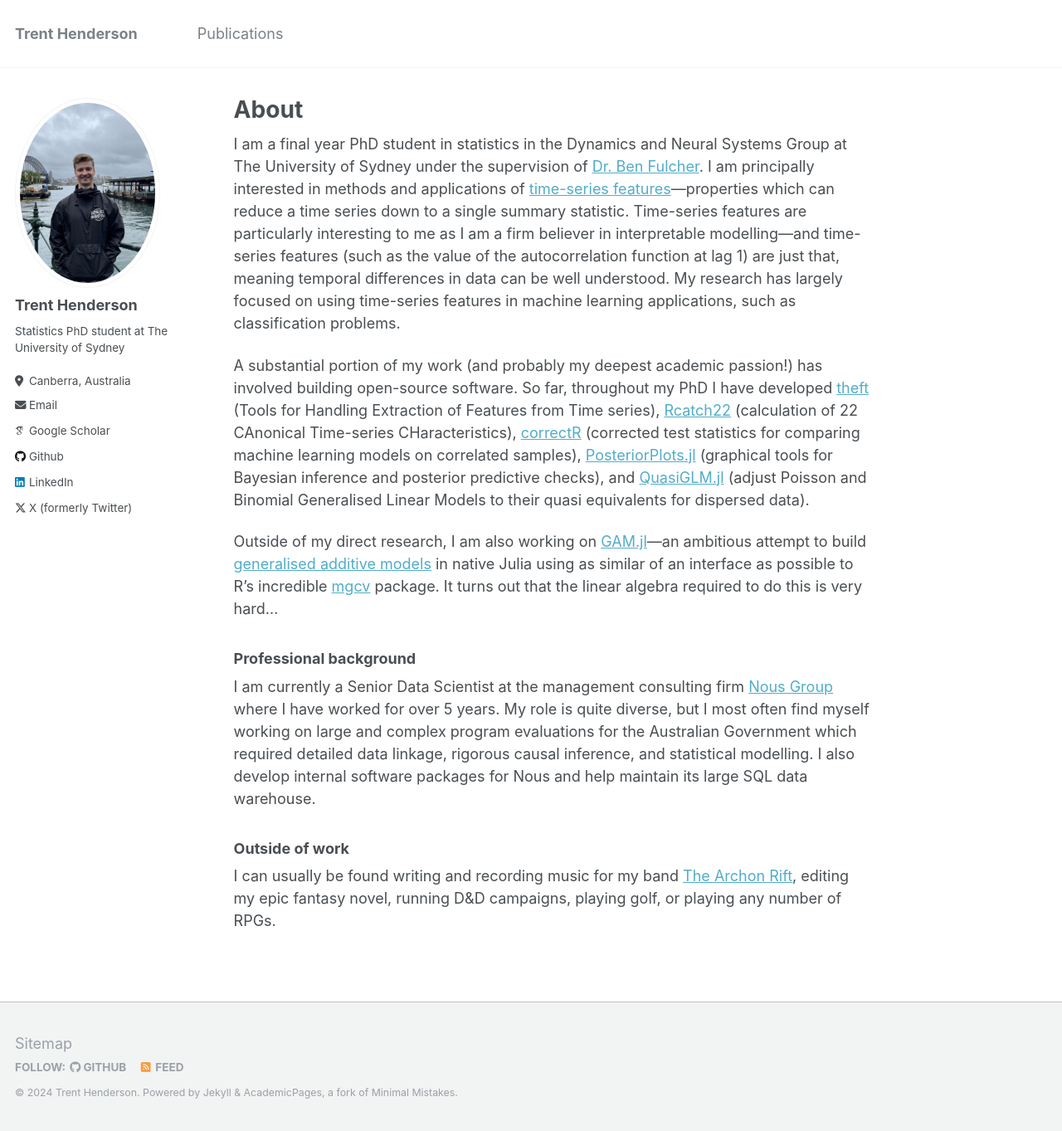
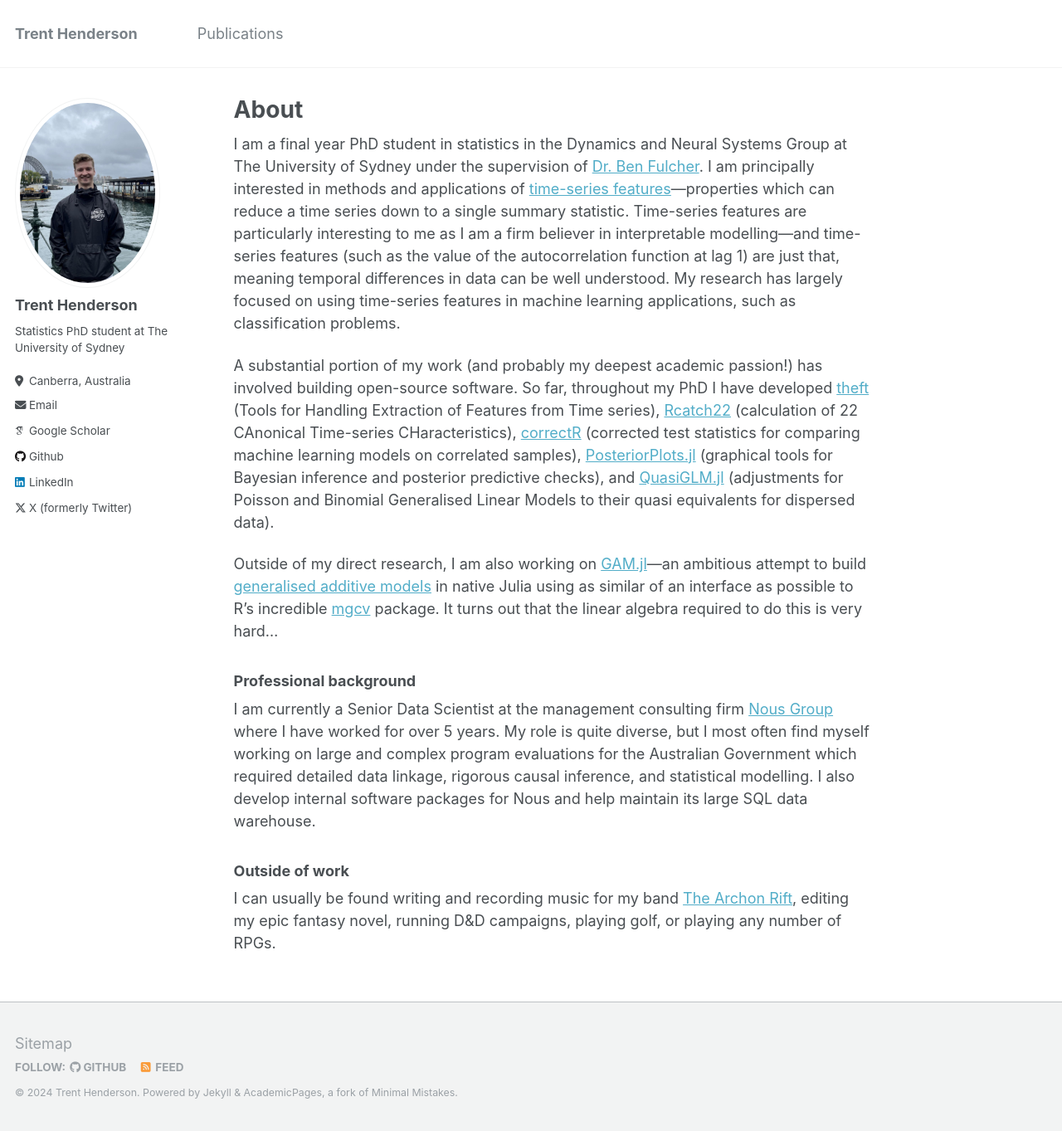
Before and after one commit to hendersontrent/hendersontrent.github.io, a Jekyll site: the page built from _pages/about.md, in a window 1280 px wide and 1363 px high. Shown: the whole window at 83% size. Built offline with Jekyll 4.4.1, drawn with Linux system fonts in a browser that asks for light colours; some web fonts are replaced.

Commit message:
Update about.md

```diff
--- a/_pages/about.md
+++ b/_pages/about.md
@@ -10,7 +10,7 @@ redirect_from:
 
 I am a final year PhD student in statistics in the Dynamics and Neural Systems Group at The University of Sydney under the supervision of [Dr. Ben Fulcher](http://www.benfulcher.com/). I am principally interested in methods and applications of [time-series features](https://arxiv.org/abs/1709.08055)---properties which can reduce a time series down to a single summary statistic. Time-series features are particularly interesting to me as I am a firm believer in interpretable modelling---and time-series features (such as the value of the autocorrelation function at lag 1) are just that, meaning temporal differences in data can be well understood. My research has largely focused on using time-series features in machine learning applications, such as classification problems.
 
-A substantial portion of my work (and probably my deepest academic passion!) has involved building open-source software. So far, throughout my PhD I have developed [theft](https://hendersontrent.github.io/theft/) (Tools for Handling Extraction of Features from Time series), [Rcatch22](https://github.com/hendersontrent/Rcatch22) (calculation of 22 CAnonical Time-series CHaracteristics), [correctR](https://hendersontrent.github.io/correctR/) (corrected test statistics for comparing machine learning models on correlated samples), [PosteriorPlots.jl](https://github.com/hendersontrent/PosteriorPlots.jl) (graphical tools for Bayesian inference and posterior predictive checks), and [QuasiGLM.jl](https://github.com/hendersontrent/QuasiGLM.jl) (adjust Poisson and Binomial Generalised Linear Models to their quasi equivalents for dispersed data).
+A substantial portion of my work (and probably my deepest academic passion!) has involved building open-source software. So far, throughout my PhD I have developed [theft](https://hendersontrent.github.io/theft/) (Tools for Handling Extraction of Features from Time series), [Rcatch22](https://github.com/hendersontrent/Rcatch22) (calculation of 22 CAnonical Time-series CHaracteristics), [correctR](https://hendersontrent.github.io/correctR/) (corrected test statistics for comparing machine learning models on correlated samples), [PosteriorPlots.jl](https://github.com/hendersontrent/PosteriorPlots.jl) (graphical tools for Bayesian inference and posterior predictive checks), and [QuasiGLM.jl](https://github.com/hendersontrent/QuasiGLM.jl) (adjustments for Poisson and Binomial Generalised Linear Models to their quasi equivalents for dispersed data).
 
 Outside of my direct research, I am also working on [GAM.jl](https://github.com/hendersontrent/GAM.jl)---an ambitious attempt to build [generalised additive models](https://en.wikipedia.org/wiki/Generalized_additive_model) in native Julia using as similar of an interface as possible to R's incredible [mgcv](https://cran.r-project.org/web/packages/mgcv/index.html) package. It turns out that the linear algebra required to do this is very hard...
 
```
